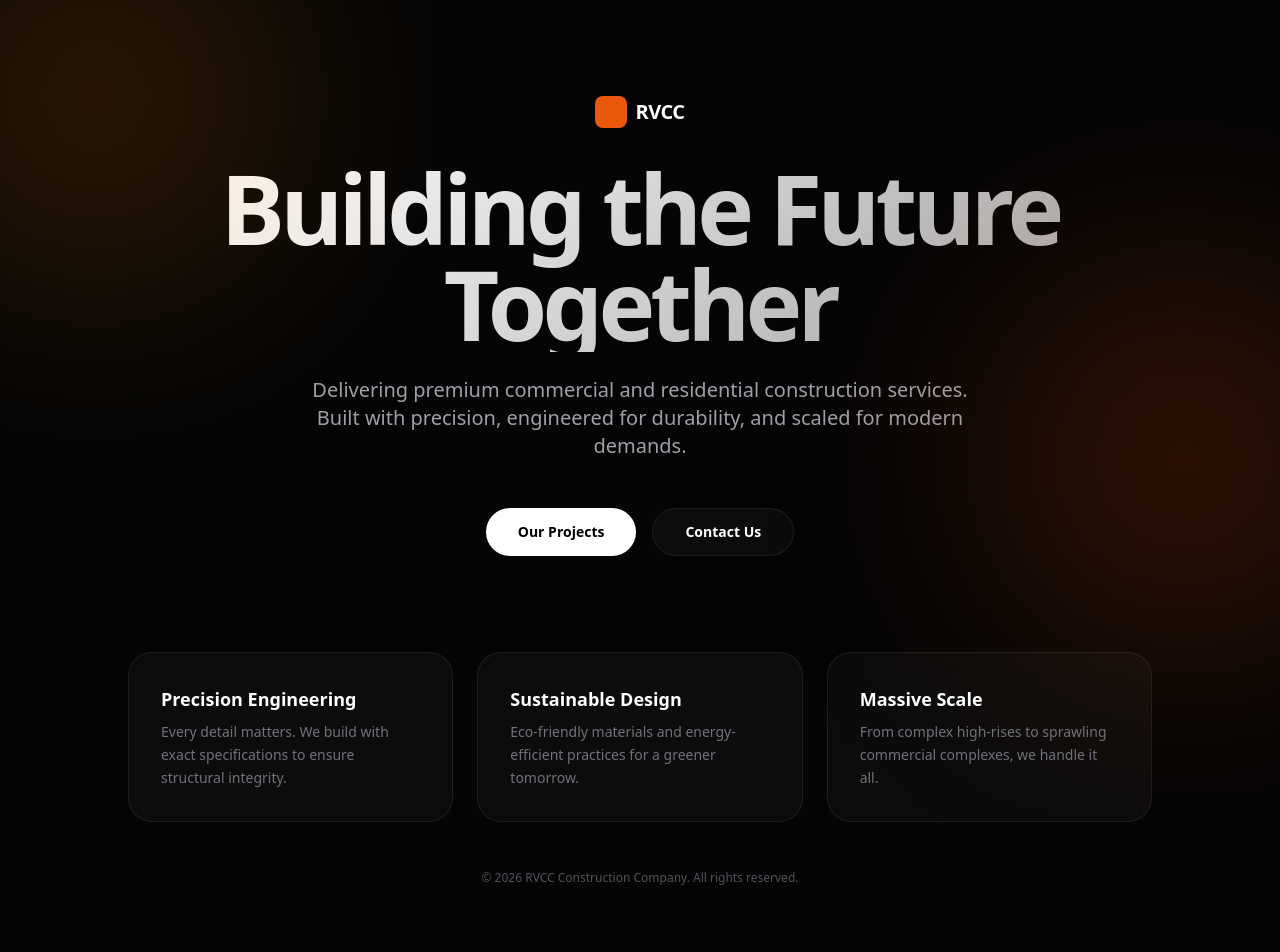
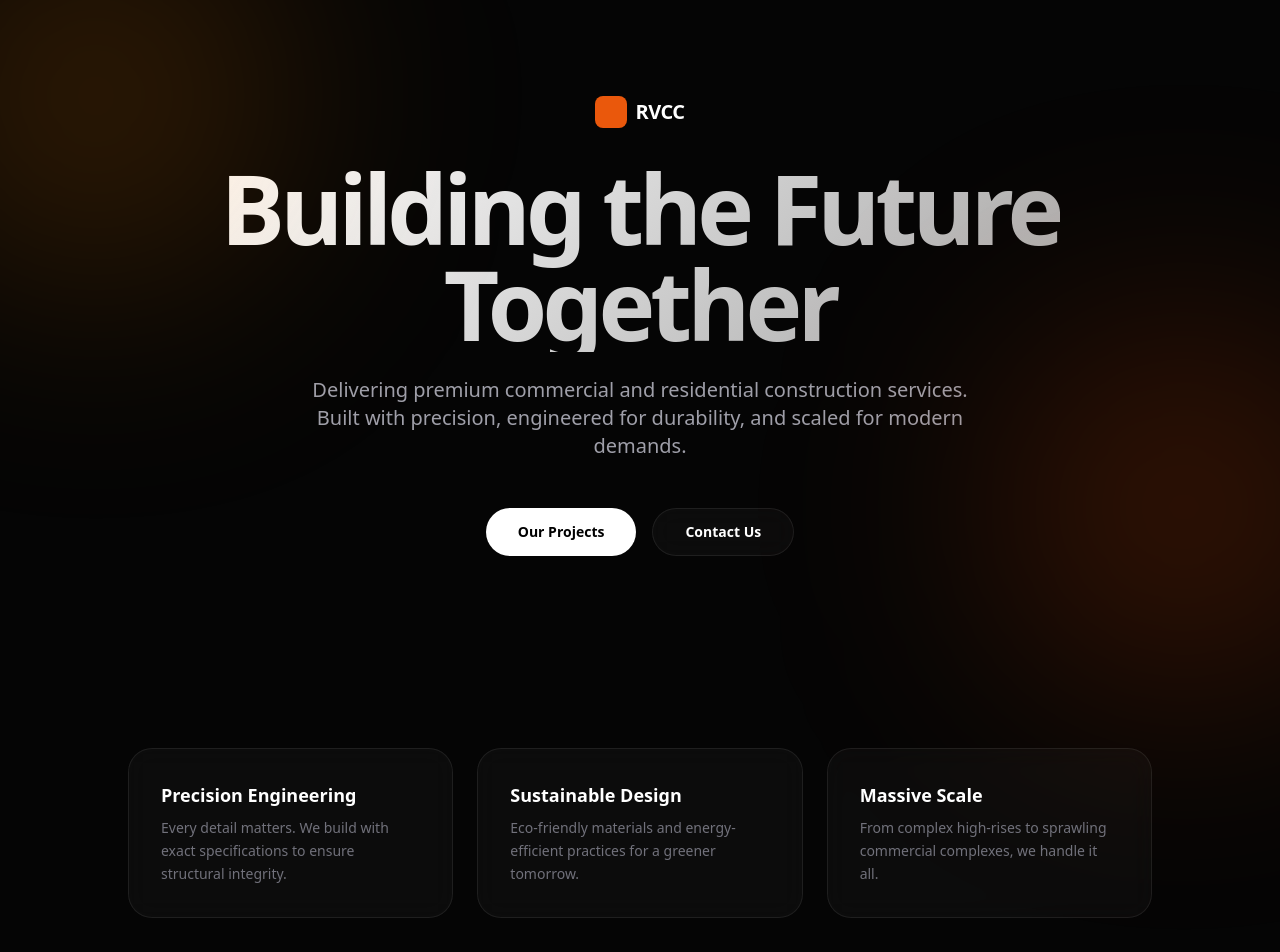
Before and after one commit to sandflareinnovations-projects/RVCC, a Next.js app in the folder apps/web/: page / in a window 1280 px wide. Shown: the top 952 px of the page. Before the commit the page ends 918 px from the top, so only its background shows below. Built offline with nearby package versions, Linux system fonts and the light colour scheme.

Commit message:
feat(web): add views layer and refactor app layer to use FSD

```diff
--- a/apps/web/src/app/page.tsx
+++ b/apps/web/src/app/page.tsx
@@ -1,69 +1,5 @@
-import Image from "next/image";
+import { HomePage } from "@/views/Home/ui/HomePage";
 
 export default function Home() {
-  return (
-    <div className="relative min-h-screen overflow-hidden">
-      {/* Background Blobs - Construction theme (Amber/Orange) */}
-      <div className="pointer-events-none absolute -top-24 -left-24 h-96 w-96 rounded-full bg-amber-600/20 blur-[120px]" />
-      <div className="pointer-events-none absolute top-1/2 -right-24 h-96 w-96 -translate-y-1/2 rounded-full bg-orange-600/20 blur-[120px]" />
-
-      <main className="container mx-auto flex min-h-screen flex-col items-center justify-center px-6 py-24 text-center">
-        <div className="mb-8 flex items-center justify-center space-x-2">
-          <div className="h-8 w-8 rounded-lg bg-accent" />
-          <span className="text-xl font-bold tracking-tight">RVCC</span>
-        </div>
-
-        <h1 className="gradient-text mb-6 text-5xl font-extrabold tracking-tighter sm:text-7xl lg:text-8xl">
-          Building the Future <br /> Together
-        </h1>
-
-        <p className="mb-12 max-w-2xl text-lg text-zinc-400 sm:text-xl">
-          Delivering premium commercial and residential construction services.
-          Built with precision, engineered for durability, and scaled for modern demands.
-        </p>
-
-        <div className="flex flex-col space-y-4 sm:flex-row sm:space-y-0 sm:space-x-4">
-          <a
-            href="#"
-            className="inline-flex h-12 items-center justify-center rounded-full bg-white px-8 text-sm font-semibold text-black transition-all hover:scale-105"
-          >
-            Our Projects
-          </a>
-          <a
-            href="#"
-            className="glass inline-flex h-12 items-center justify-center rounded-full px-8 text-sm font-semibold text-white transition-all hover:bg-white/10"
-          >
-            Contact Us
-          </a>
-        </div>
-
-        {/* Feature Grid */}
-        <div className="mt-24 grid w-full max-w-5xl gap-6 sm:grid-cols-3">
-          {[
-            {
-              title: "Precision Engineering",
-              desc: "Every detail matters. We build with exact specifications to ensure structural integrity.",
-            },
-            {
-              title: "Sustainable Design",
-              desc: "Eco-friendly materials and energy-efficient practices for a greener tomorrow.",
-            },
-            {
-              title: "Massive Scale",
-              desc: "From complex high-rises to sprawling commercial complexes, we handle it all.",
-            },
-          ].map((feature, i) => (
-            <div key={i} className="glass rounded-3xl p-8 text-left transition-all hover:border-white/20">
-              <h3 className="mb-2 text-lg font-bold text-white">{feature.title}</h3>
-              <p className="text-sm leading-relaxed text-zinc-500">{feature.desc}</p>
-            </div>
-          ))}
-        </div>
-      </main>
-
-      <footer className="absolute bottom-8 w-full text-center text-xs text-zinc-600">
-        &copy; {new Date().getFullYear()} RVCC Construction Company. All rights reserved.
-      </footer>
-    </div>
-  );
+  return <HomePage />;
 }
--- /dev/null
+++ b/apps/web/src/views/Home/ui/HomePage.tsx
@@ -0,0 +1,19 @@
+import { Hero } from "@/widgets/Hero/ui/Hero";
+import { Features } from "@/widgets/Features/ui/Features";
+
+export const HomePage = () => {
+  return (
+    <div className="relative min-h-screen overflow-hidden">
+      {/* Background Blobs */}
+      <div className="pointer-events-none absolute -top-24 -left-24 h-96 w-96 rounded-full bg-amber-600/20 blur-[120px]" />
+      <div className="pointer-events-none absolute top-1/2 -right-24 h-96 w-96 -translate-y-1/2 rounded-full bg-orange-600/20 blur-[120px]" />
+
+      <Hero />
+      <Features />
+
+      <footer className="absolute bottom-8 w-full text-center text-xs text-zinc-600">
+        &copy; {new Date().getFullYear()} RVCC Construction Company. All rights reserved.
+      </footer>
+    </div>
+  );
+};
```
